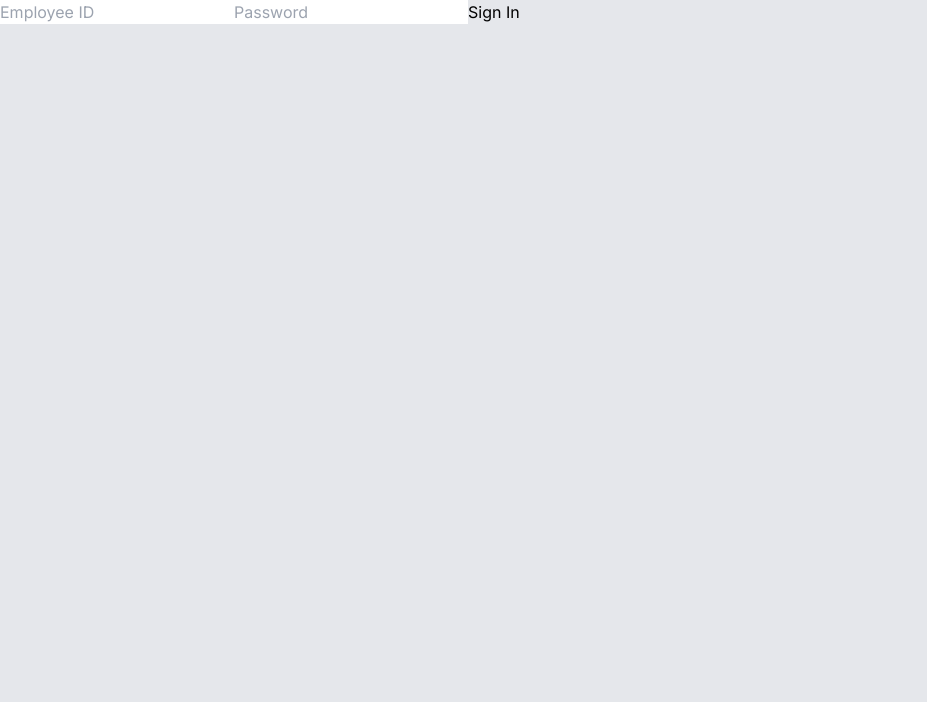
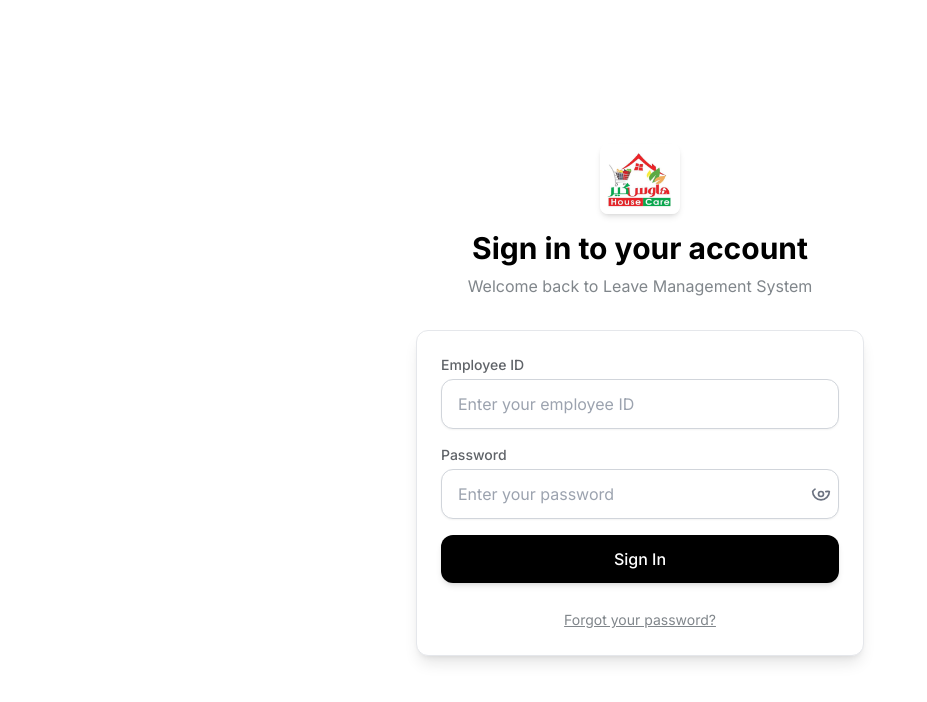
Before and after one commit to Mraashii/lms-master, a Next.js app: page /sign-in in a window 1280 px wide. Shown: the top 702 px of the page, without its empty margins (0-927 px from the left). Built offline with nearby package versions, Linux system fonts and the light colour scheme.

Commit message:
Update page.tsx

```diff
--- a/app/sign-in/page.tsx
+++ b/app/sign-in/page.tsx
@@ -1,44 +1,259 @@
-"use client"
+'use client'
 
-import { signIn } from "next-auth/react"
-import { useState } from "react"
-import { useRouter } from "next/navigation"
+import { useState } from 'react'
+import { signIn } from 'next-auth/react'
+import { useRouter } from 'next/navigation'
+import Image from 'next/image'
 
 export default function SignInPage() {
-  const [employeeId, setEmployeeId] = useState("")
-  const [password, setPassword] = useState("")
+  const [employeeId, setEmployeeId] = useState('')
+  const [password, setPassword] = useState('')
+  const [showPassword, setShowPassword] = useState(false)
+  const [newPassword, setNewPassword] = useState('')
+  const [confirmPassword, setConfirmPassword] = useState('')
+  const [isLoading, setIsLoading] = useState(false)
+  const [error, setError] = useState('')
+  const [success, setSuccess] = useState('')
+  const [isChangePasswordMode, setIsChangePasswordMode] = useState(false)
   const router = useRouter()
 
-  const handleSubmit = async (e: React.FormEvent) => {
+  const handleSignIn = async (e: React.FormEvent) => {
     e.preventDefault()
-    const res = await signIn("credentials", {
+    if (!employeeId.trim() || !password.trim()) {
+      setError('Please enter both employee ID and password.')
+      return
+    }
+
+    setIsLoading(true)
+    setError('')
+
+    try {
+      const result = await signIn('credentials', {
+        employeeId: employeeId.trim(),
+        password,
         redirect: false,
-      employeeId,
-      password,
       })
 
-    if (res?.ok) {
-      router.push("/dashboard")   // ✅ redirect manually
+      if (result?.error) {
+        setError('Invalid employee ID or password. Please try again.')
       } else {
-      alert("Login failed")
+        router.push('/dashboard')
+        router.refresh()
+      }
+    } catch (error) {
+      setError('An error occurred. Please try again.')
+    } finally {
+      setIsLoading(false)
     }
   }
 
+  const handleChangePassword = async (e: React.FormEvent) => {
+    e.preventDefault()
+
+    if (!employeeId || !password || !newPassword || !confirmPassword) {
+      setError('Please fill in all fields.')
+      return
+    }
+
+    if (newPassword !== confirmPassword) {
+      setError('New passwords do not match.')
+      return
+    }
+
+    if (newPassword.length < 6) {
+      setError('New password must be at least 6 characters long.')
+      return
+    }
+
+    if (password === newPassword) {
+      setError('New password must be different from current password.')
+      return
+    }
+
+    setIsLoading(true)
+    setError('')
+    setSuccess('')
+
+    try {
+      const response = await fetch('/api/auth/change-password', {
+        method: 'POST',
+        headers: { 'Content-Type': 'application/json' },
+        body: JSON.stringify({
+          employeeId: employeeId.trim(),
+          oldPassword: password,
+          newPassword
+        }),
+      })
+
+      const data = await response.json()
+
+      if (response.ok) {
+        setSuccess('Password changed successfully! You can now sign in with your new password.')
+        // Clear form and switch back to sign-in mode
+        setPassword('')
+        setNewPassword('')
+        setConfirmPassword('')
+        setIsChangePasswordMode(false)
+      } else {
+        setError(data.error || 'Failed to change password.')
+      }
+    } catch (error) {
+      setError('An error occurred. Please try again.')
+    } finally {
+      setIsLoading(false)
+    }
+  }
+
+  const switchMode = () => {
+    setIsChangePasswordMode(!isChangePasswordMode)
+    setError('')
+    setSuccess('')
+    setPassword('')
+    setNewPassword('')
+    setConfirmPassword('')
+  }
+
   return (
-    <form onSubmit={handleSubmit}>
+    <div className="min-h-screen bg-white flex items-center justify-center py-12 px-4 sm:px-6 lg:px-8">
+      <div className="max-w-md w-full space-y-8">
+        <div className="text-center">
+          <div className="flex justify-center mb-4">
+            <Image
+              src="/logo.jpg"
+              alt="Leave Management System"
+              width={80}
+              height={80}
+              className="rounded-lg shadow-md"
+              priority
+            />
+          </div>
+          <h2 className="text-3xl font-bold text-primary-950 mb-2">
+            {isChangePasswordMode ? 'Change your password' : 'Sign in to your account'}
+          </h2>
+          <p className="text-primary-600">
+            {isChangePasswordMode
+              ? 'Enter your current password and set a new one'
+              : 'Welcome back to Leave Management System'
+            }
+          </p>
+        </div>
+        <div className="card">
+          <form onSubmit={isChangePasswordMode ? handleChangePassword : handleSignIn} className="space-y-4">
+            {error && (
+              <div className="bg-red-50 border border-red-200 text-red-700 px-4 py-3 rounded">
+                {error}
+              </div>
+            )}
+
+            {success && (
+              <div className="bg-green-50 border border-green-200 text-green-700 px-4 py-3 rounded">
+                {success}
+              </div>
+            )}
+
+            <div>
+              <label htmlFor="employeeId" className="block text-sm font-medium text-primary-700 mb-1">
+                Employee ID
+              </label>
               <input
                 type="text"
+                id="employeeId"
                 value={employeeId}
                 onChange={(e) => setEmployeeId(e.target.value)}
-        placeholder="Employee ID"
+                className="input-field"
+                placeholder="Enter your employee ID"
+                required
               />
+            </div>
+
+            <div>
+              <label htmlFor="password" className="block text-sm font-medium text-primary-700 mb-1">
+                {isChangePasswordMode ? 'Current Password' : 'Password'}
+              </label>
+              <div className="relative">
+                <input
+                  type={showPassword ? "text" : "password"}
+                  id="password"
+                  value={password}
+                  onChange={(e) => setPassword(e.target.value)}
+                  className="input-field pr-10"
+                  placeholder={isChangePasswordMode ? 'Enter your current password' : 'Enter your password'}
+                  required
+                />
+                <button
+                  type="button"
+                  tabIndex={-1}
+                  className="absolute right-2 top-1/2 -translate-y-1/2 text-gray-500 hover:text-gray-700 focus:outline-none"
+                  onClick={() => setShowPassword((prev) => !prev)}
+                  aria-label={showPassword ? "Hide password" : "Show password"}
+                >
+                  {showPassword ? (
+                    <svg xmlns="http://www.w3.org/2000/svg" className="h-5 w-5" fill="none" viewBox="0 0 24 24" stroke="currentColor"><path strokeLinecap="round" strokeLinejoin="round" strokeWidth={2} d="M13.875 18.825A10.05 10.05 0 0112 19c-5.523 0-10-4.477-10-10a9.96 9.96 0 012.928-7.072M15 12a3 3 0 11-6 0 3 3 0 016 0zm6.072-2.928A9.96 9.96 0 0122 9c0 5.523-4.477 10-10 10a10.05 10.05 0 01-1.875-.175" /></svg>
+                  ) : (
+                    <svg xmlns="http://www.w3.org/2000/svg" className="h-5 w-5" fill="none" viewBox="0 0 24 24" stroke="currentColor"><path strokeLinecap="round" strokeLinejoin="round" strokeWidth={2} d="M15 12a3 3 0 11-6 0 3 3 0 016 0zm2.828-2.828A9.96 9.96 0 0122 9c0 5.523-4.477 10-10 10S2 14.523 2 9a9.96 9.96 0 012.828-2.828" /></svg>
+                  )}
+                </button>
+              </div>
+            </div>
+
+            {isChangePasswordMode && (
+              <>
+                <div>
+                  <label htmlFor="newPassword" className="block text-sm font-medium text-primary-700 mb-1">
+                    New Password
+                  </label>
                   <input
                     type="password"
-        value={password}
-        onChange={(e) => setPassword(e.target.value)}
-        placeholder="Password"
+                    id="newPassword"
+                    value={newPassword}
+                    onChange={(e) => setNewPassword(e.target.value)}
+                    className="input-field"
+                    placeholder="Enter new password (min 6 characters)"
+                    required
+                    minLength={6}
                   />
-      <button type="submit">Sign In</button>
+                </div>
+
+                <div>
+                  <label htmlFor="confirmPassword" className="block text-sm font-medium text-primary-700 mb-1">
+                    Confirm New Password
+                  </label>
+                  <input
+                    type="password"
+                    id="confirmPassword"
+                    value={confirmPassword}
+                    onChange={(e) => setConfirmPassword(e.target.value)}
+                    className="input-field"
+                    placeholder="Confirm new password"
+                    required
+                    minLength={6}
+                  />
+                </div>
+              </>
+            )}
+
+            <button
+              type="submit"
+              disabled={isLoading}
+              className="btn-primary w-full disabled:opacity-50"
+            >
+              {isLoading
+                ? (isChangePasswordMode ? 'Changing Password...' : 'Signing in...')
+                : (isChangePasswordMode ? 'Change Password' : 'Sign In')
+              }
+            </button>
           </form>
+
+          <div className="mt-6 text-center">
+            <button
+              onClick={switchMode}
+              className="text-sm text-primary-600 hover:text-primary-800 underline"
+            >
+              {isChangePasswordMode ? 'Back to sign in' : 'Forgot your password?'}
+            </button>
+          </div>
+        </div>
+      </div>
+    </div>
   )
 }
```
Lines whose indentation alone changed are shown as unchanged.
